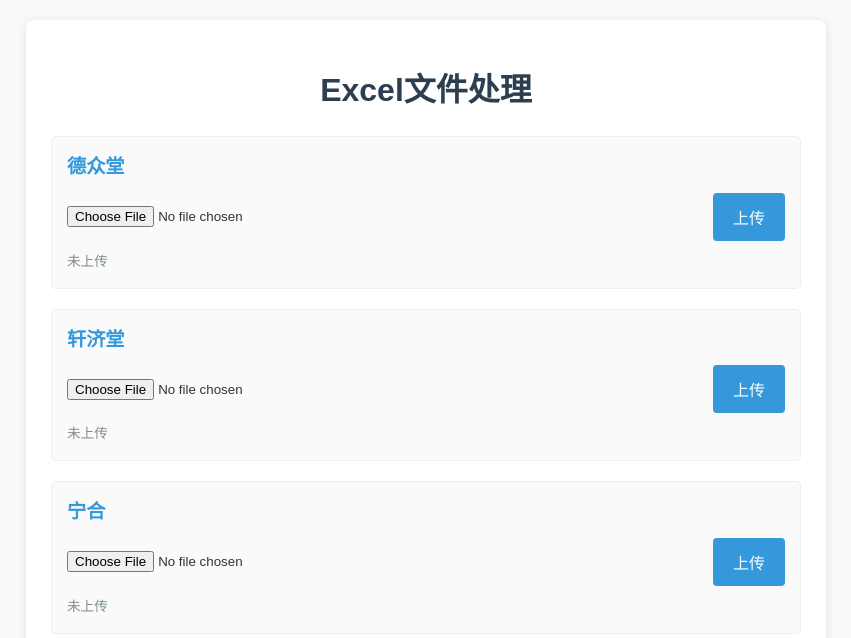
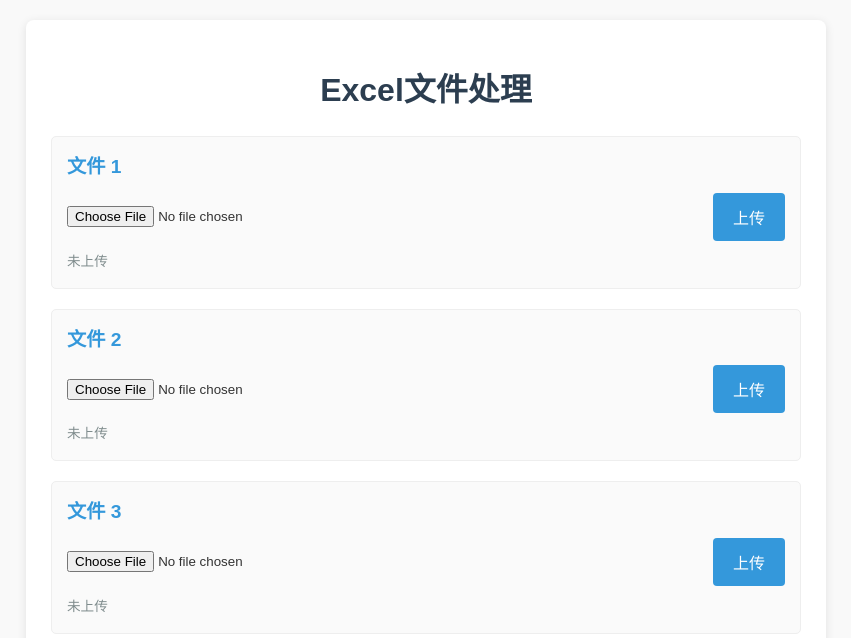
Before and after one commit to xutaoa/pri_data, a Flask app: page / in a window 1280 px wide. Shown: the top 638 px of the page, without its empty margins (214-1065 px from the left). Run offline with Flask 3, Linux system fonts and the light colour scheme.

Commit message:
Update index.html

```diff
--- a/src/templates/index.html
+++ b/src/templates/index.html
@@ -177,7 +177,7 @@
         <h1>Excel文件处理</h1>
 
         <div class="file-section">
-            <h3>德众堂</h3>
+            <h3>文件 1</h3>
             <div class="file-input">
                 <input type="file" id="file1" accept=".xlsx, .xls" />
                 <button class="upload-btn" id="uploadBtn1" onclick="uploadFile(1)">上传</button>
@@ -187,7 +187,7 @@
         </div>
 
         <div class="file-section">
-            <h3>轩济堂</h3>
+            <h3>文件 2</h3>
             <div class="file-input">
                 <input type="file" id="file2" accept=".xlsx, .xls" />
                 <button class="upload-btn" id="uploadBtn2" onclick="uploadFile(2)">上传</button>
@@ -197,7 +197,7 @@
         </div>
 
         <div class="file-section">
-            <h3>宁合</h3>
+            <h3>文件 3</h3>
             <div class="file-input">
                 <input type="file" id="file3" accept=".xlsx, .xls" />
                 <button class="upload-btn" id="uploadBtn3" onclick="uploadFile(3)">上传</button>
@@ -280,7 +280,11 @@
                 content = processedFiles.join('\n\n') + '\n\n等待其他文件上传...';
             } else {
                 // 所有文件都已处理，按顺序拼接
-                content = '拼接结果:\n\n' + results.file1 + results.file2 + results.file3;
+                content = '所有文件处理完成:\n\n' +
+                          '文件1: ' + results.file1 + '\n\n' +
+                          '文件2: ' + results.file2 + '\n\n' +
+                          '文件3: ' + results.file3 + '\n\n' +
+                          '拼接结果:\n\n' + results.file1 + results.file2 + results.file3;
             }
 
             previewBox.textContent = content;
```
